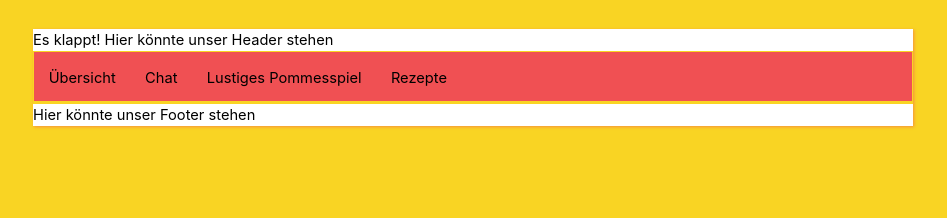
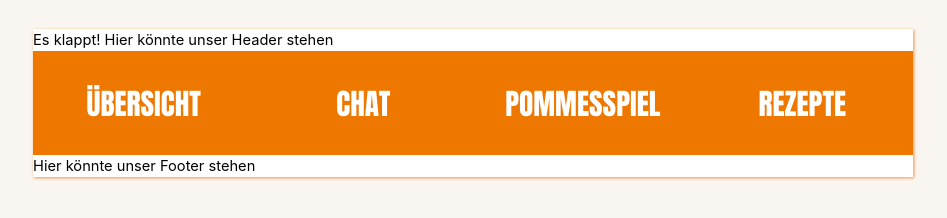
Before and after one commit to SchorschHarrison/PommesSeite, a website: page public/index.html in a window 1280 px wide. Shown: the whole page, without its empty margins (167-1114 px from the left). Drawn offline with nearby package versions, Linux system fonts and the light colour scheme.

Commit message:
Farben angepasst

```diff
--- a/public/App.js
+++ b/public/App.js
@@ -6,25 +6,25 @@ class App {
       { //Startseite - zeigt an ob es heute Pommes gibt oder nicht
         name: "page-list", // Name zum Aufrufen der Seite
         klass: PageGibtEsPommes, // Klasse, die die Seite bereitstellt
-        label: "Übersicht", // Bezeichnung der Seite
+        label: "ÜBERSICHT", // Bezeichnung der Seite
         hidden: false, // Seite kann im Menü ausgewählt werden
       },
       { //Chat-Seite
         name: "page-chat", // Name zum Aufrufen der Seite
         klass: PageChat, // Klasse, die die Seite bereitstellt
-        label: "Chat", // Bezeichnung der Seite
+        label: "CHAT", // Bezeichnung der Seite
         hidden: false, // Seite kann im Menü ausgewählt werden
       },
       {    //Seite zu GameOne
           name: "page-GameOne",               // Name zum Aufrufen der Seite
           klass: PageGameOne,                 // Klasse, die die Seite bereitstellt
-          label: "Lustiges Pommesspiel",      // Bezeichnung der Seite
+          label: "POMMESSPIEL",      // Bezeichnung der Seite
           hidden: false,                      // Seite kann im Menü ausgewählt werden
       },
       {    //Seite zu PommesRezepten Standardseite
           name: "page-PommesRezeptListe",
           klass: PagePommesRezeptListe,
-          label: "Rezepte",
+          label: "REZEPTE",
           hidden: false,                       // Seite kann im Menü ausgewählt werden
       },
       {    //Seite zu PommesRezepten Standardseite  Erweiterung 1                                         TEST
--- a/public/app.css
+++ b/public/app.css
@@ -6,6 +6,7 @@
  */
 
  /* ALLGEMEINES */
+
  html, body {
      padding: 0;
      margin: 0;
@@ -13,7 +14,7 @@
  }
 
  html {
-     font-family: "Rubik", sans-serif;
+     font-family: "Anton", sans-serif;
      font-size: 10pt;
      line-height: 1.6;
  }
@@ -26,7 +27,7 @@
  /*Responsive-Einstellung*/
  @media (min-width: 40em) {
      html {
-         background-color: #F9D423;
+         background-color: #f9f6f1;
          font-size: 11pt;
      }
 
@@ -44,11 +45,15 @@
 
  /* NAVIGATION */
  nav {
-     background-color: #F05053;
+     background-color: #ee7700;
      color: black;
 
-     border: 1px solid #F9D423;
+     border: 1px solid #ee7700;
      border-bottom-width: 3px;
+     font-family: "Anton";
+     color: white;
+     font-size: 2rem;
+     font-kerning: 10;
  }
 
  nav ul {
@@ -58,12 +63,18 @@
      margin-bottom: -3px;
 
      display: flex;
+
  }
 
  nav li {
+      min-width: 25%;
+      max-width: 25%;
      padding: 1em;
      margin: 0;
+     text-align: center;
  }
+
+
 
  nav li.active {
      background-color: #F6903D;
@@ -73,7 +84,7 @@
 
  nav li:hover {
      background-color: #F9D423;
-     border: 0px solid #F05053;
+     border: 0px solid #616161;
      border-bottom-width: 3px;
 
      cursor: pointer;
--- a/public/index.html
+++ b/public/index.html
@@ -38,6 +38,10 @@
 
       <script type="text/javascript" src="pageRezeptEdit.js"></script>
       <script type="text/javascript" src="pageImageSelect.js"></script>
+
+
+      <link href="https://fonts.googleapis.com/css?family=Anton" rel="stylesheet">
+    <!--  <link rel="stylesheet" href="font/Insanibu.tff">
 
       <!-- weitere Klassen hier einbinden-->
 
--- a/public/pageImageSelect.js
+++ b/public/pageImageSelect.js
@@ -32,6 +32,7 @@ class PageImageSelect {
 
 
   save(){
+
     let image =  this._mainElement.querySelector('input[name="Gallerie"]:checked').value;
     this.list.updateImage(image);
   }
```
Also changed, not shown: public/font/Insanibu.ttf (added).
